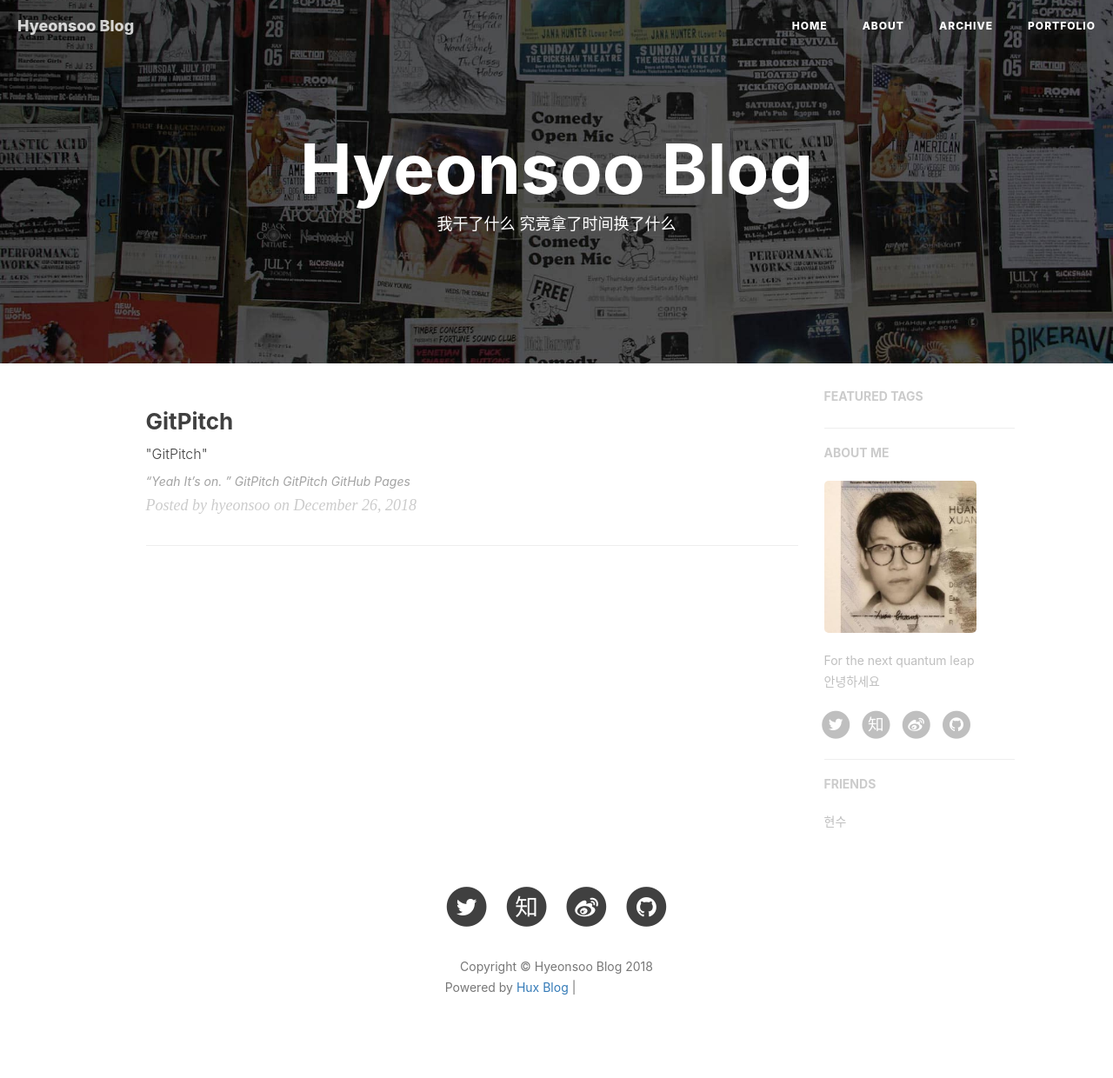
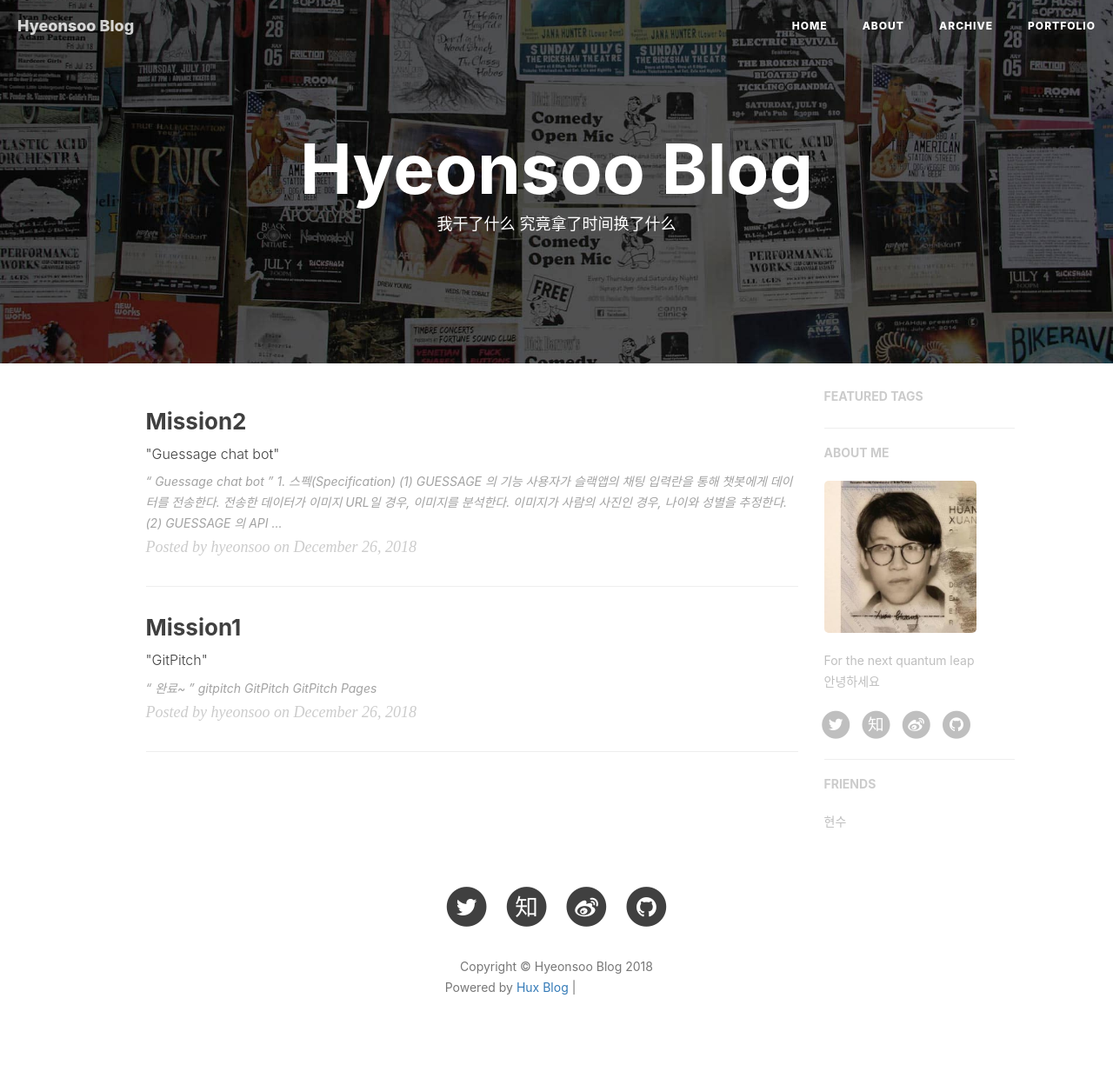
Before and after one commit to phs4530/phs4530.github.io, a Jekyll site: the page built from index.html, in a window 1280 px wide. Shown: the whole page at 87% size. Built offline with Jekyll 4.4.1, drawn with Linux system fonts in a browser that asks for light colours; nearby versions of some CDN libraries; the list of posts is cut into pages by our own code; comment, search, counter and statistics services are not loaded; grey boxes are pictures that could not be loaded.

Commit message:
Mission2

```diff
--- /dev/null
+++ b/_posts/2018-12-26-Chatbot.md
@@ -0,0 +1,42 @@
+---
+layout:     post
+title:      "Mission2"
+subtitle:   " \"Guessage chat bot\""
+date:       2018-12-26 13:00:00
+author:     "hyeonsoo"
+#header-img: "img/post-bg-2015.jpg"
+catalog: true
+tags:
+    - Chatbot
+---
+
+> “ Guessage chat bot ”
+
+# 1. 스펙(Specification)
+
+(1) GUESSAGE 의 기능
+- 사용자가 슬랙앱의 채팅 입력란을 통해 챗봇에게 데이터를 전송한다.
+- 전송한 데이터가 이미지 URL일 경우, 이미지를 분석한다.
+- 이미지가 사람의 사진인 경우, 나이와 성별을 추정한다.
+
+(2) GUESSAGE 의 API
+- 카카오톡의 REST API 중 비전을 이용한다.
+
+(3) GUESSAGE 의 용도
+- 다수 유저간의 채팅방에서 가장 늙은 사람을 뽑아줌으로써, 재미를 도모한다.
+
+# 2. 회고(Retrospective)
+
+(1) 크롤링 기능
+- 데이터를 크롤링할 때 데이터가 복잡한 계층 구조인 부분 때문에 어려움이 있었다.
+
+# 3. 보안 계획(Feedback)
+
+(1) 단체 사진 인식 기능
+- 사람의 얼굴을 인식할 때, 다수의 사람을 인식할 수 있는 기능을 추가적으로 개발하고 싶다.
+
+(2) 나이 추정 강화
+- 사람의 얼굴을 인식할 때, 나이를 추정하는 기능을 강화하고 싶다.
+
+(3) 세션 요구 URL 인식 기능
+- 개방된 이미지 뿐만 아니라, 세션을 요구하는 URL을 입력받는 기능을 추가적으로 개발하고 싶다.
--- a/_posts/2018-12-26-GitPitch.markdown
+++ b/_posts/2018-12-26-GitPitch.markdown
@@ -1,19 +1,18 @@
 ---
 layout:     post
-title:      "GitPitch"
+title:      "Mission1"
 subtitle:   " \"GitPitch\""
 date:       2018-12-26 12:00:00
 author:     "hyeonsoo"
 #header-img: "img/post-bg-2015.jpg"
 catalog: true
 tags:
-    - 生活
-    - Meta
+    - gitpitch
 ---
 
-> “Yeah It's on. ”
+> “ 완료~ ”
 
 
-## GitPitch
+## gitpitch
 
-GitPitch [GitHub Pages](https://gitpitch.com/phs4530/namba1#/)
+GitPitch [GitPitch Pages](https://gitpitch.com/phs4530/namba1#/)
```
